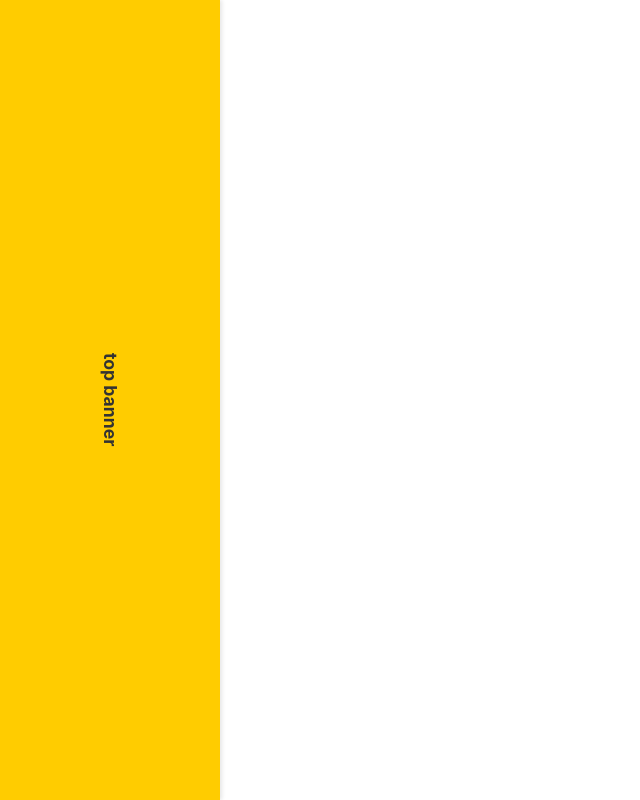
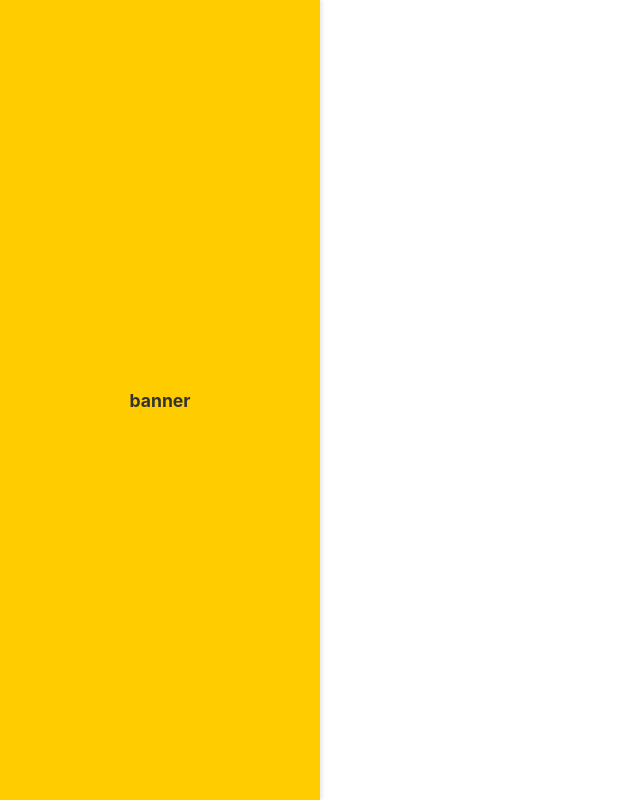
Before and after one commit to rudy-im/fullstack-portfolio, a React (Create React App) app: page / in a window 1280 px wide. Shown: the top 800 px of the page, without its empty margins (0-640 px from the left). Built offline with nearby package versions, Linux system fonts and the light colour scheme.

Commit message:
banner fixed

```diff
--- a/src/App.js
+++ b/src/App.js
@@ -2,14 +2,19 @@ import logo from './logo.svg';
 import './App.css';
 
 import React from 'react';
-import TopBanner from './components/TopBanner';
+import Banner from './components/Banner';
 
 function App() {
-  const isWide = window.innerWidth > window.innerHeight;
+  //const isWide = window.innerWidth > window.innerHeight;
 
   return (
-    <div style={isWide ? { marginLeft: '220px' } : { paddingTop: '60px' }}>
-      <TopBanner />
+    <div>
+      <Banner />
+	  <div id="main">
+	  {Array.from({ length: 100 }).map((_, i) => (
+	    <div key={i}>test</div>
+	  ))}
+	  </div>
     </div>
   );
 }
--- a/src/components/TopBanner.css
+++ b/src/components/Banner.css
@@ -7,6 +7,7 @@
   position: fixed;
   top: 0;
   width: 100%;
+  height: 25vh;
   padding: 15px 0;
   z-index: 1000;
   transition: all 0.3s ease;
@@ -16,6 +17,7 @@
 .top-banner.scrolled {
   padding: 5px 0;
   font-size: 0.95rem;
+  height: 10vh;
 }
 
 .side-banner {
@@ -27,12 +29,25 @@
   left: 0;
   top: 0;
   height: 100vh;
-  width: 220px;
-  writing-mode: vertical-rl;
+  width: 25vw;
   text-align: center;
   display: flex;
   align-items: center;
   justify-content: center;
   z-index: 1000;
+  animation: side-enter 0.3s ease;
   box-shadow: 2px 0 4px rgba(0,0,0,0.1);
 }
+
+.side-banner.transition-on {
+  transition: height 0.3s ease;
+}
+
+@keyframes side-enter {
+  from {
+    height: 25vh;
+  }
+  to {
+    height: 100vh;
+  }
+}
--- a/src/components/TopBanner.js
+++ b/src/components/Banner.js
@@ -1,7 +1,7 @@
 import React, { useState, useEffect } from 'react';
-import './TopBanner.css';
+import './Banner.css';
 
-const TopBanner = () => {
+const Banner = () => {
   const [isScrolled, setIsScrolled] = useState(false);
   const [isWideScreen, setIsWideScreen] = useState(window.innerWidth > window.innerHeight);
 
@@ -25,13 +25,13 @@ const TopBanner = () => {
     };
   }, [isWideScreen]);
 
-  const bannerClass = isWideScreen ? 'side-banner' : `top-banner${isScrolled ? ' scrolled' : ''}`;
+  const bannerClass = isWideScreen ? `side-banner` : `top-banner${isScrolled ? ' scrolled' : ''}`;
 
   return (
     <div className={bannerClass}>
-      <p>top banner</p>
+      <p>banner</p>
     </div>
   );
 };
 
-export default TopBanner;
+export default Banner;
```
